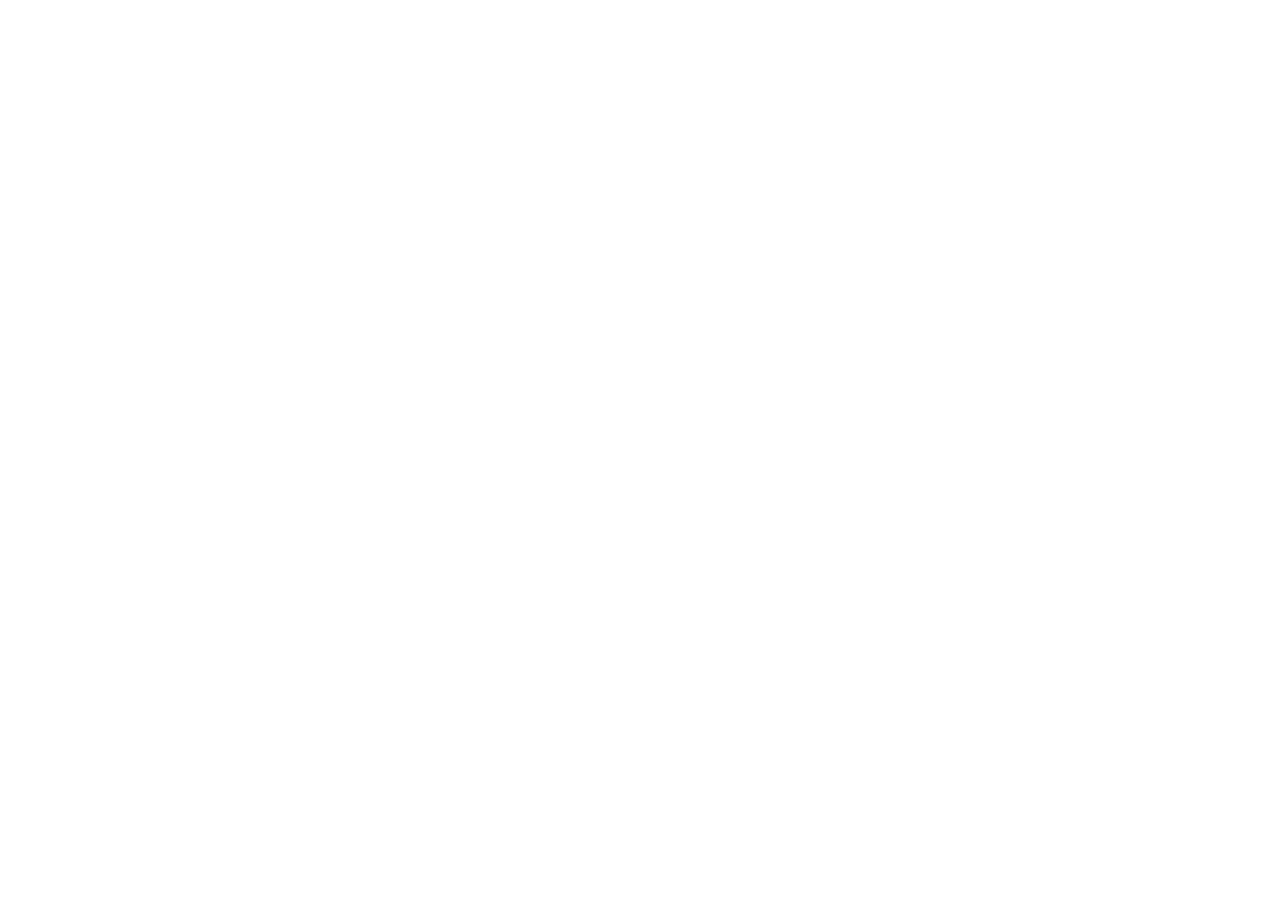
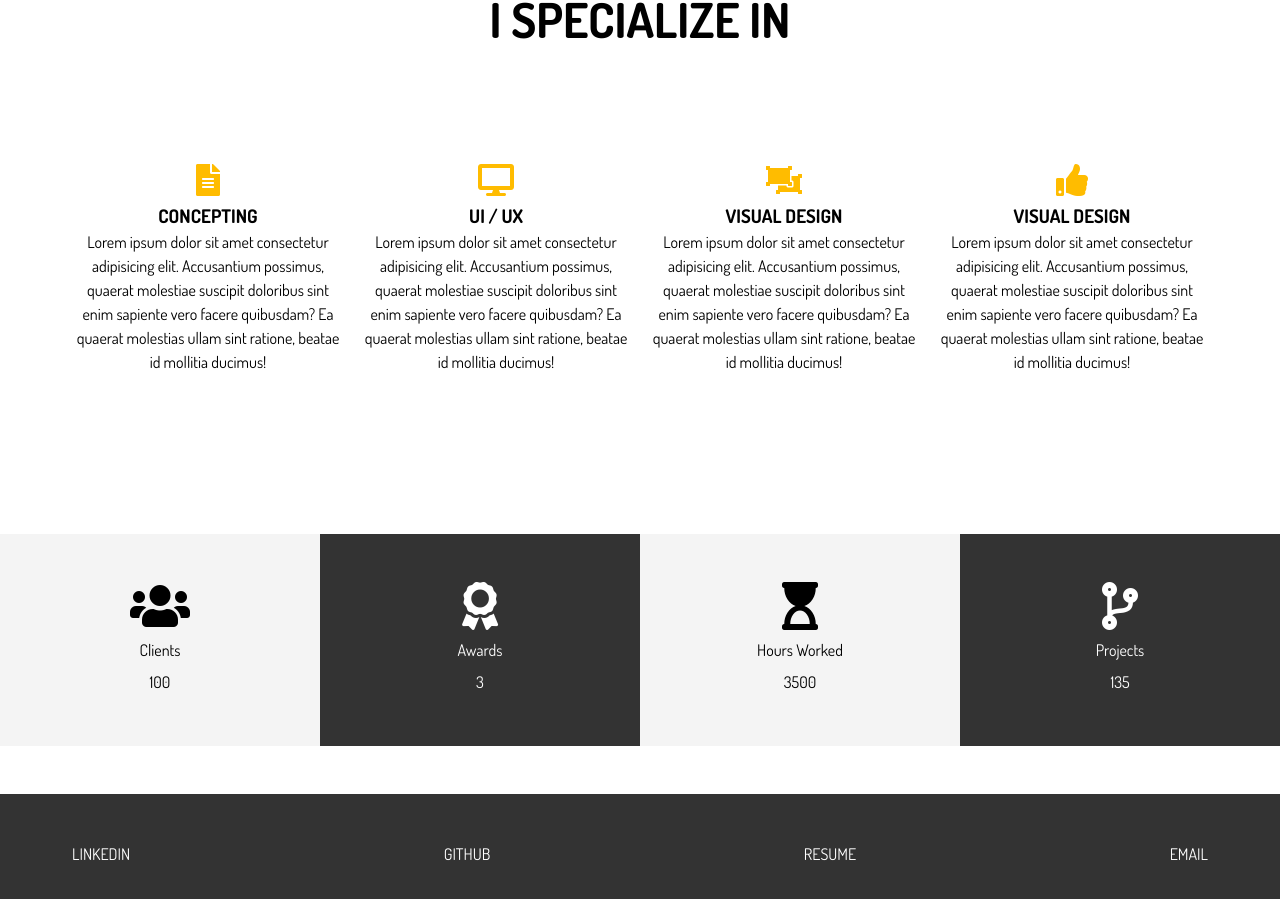
Before and after one commit to NolanBeyer/Portfolio, a React (Create React App) app: page / in a window 1280 px wide. Shown: the part 937-1836 px from the top of the page. Before the commit the page ends 800 px from the top, so only its background shows below. Built offline with nearby package versions, Linux system fonts and the light colour scheme.

Commit message:
Finished specailze & stats section styling/markup

```diff
--- a/src/components/Home.js
+++ b/src/components/Home.js
@@ -3,8 +3,8 @@
 const Home = () => {
   return (
     <div>
-      <div className='container'>
-        <div className='header-content'>
+      <div className='home-content'>
+        <div className='container'>
           <h1>
             I am Nolan The{' '}
             <span
@@ -18,6 +18,103 @@
           </a>
         </div>
       </div>
+
+      {/* Section-A Specialize */}
+      <section id='home-a' className='text-center py-2'>
+        <div className='container'>
+          <h2 className='section-title'>I Specialize In</h2>
+          <div className='bottom-line'></div>
+          <p className='lead'>
+            Lorem ipsum dolor sit amet consectetur adipisicing elit. Ab magnam,
+            amet eius recusandae cum ducimus accusantium a neque similique
+            temporibus?
+          </p>
+          <div className='specials'>
+            <div className='py-2'>
+              <i className='fas fa-file-alt fa-2x'></i>
+              <h3>Concepting</h3>
+              <p>
+                Lorem ipsum dolor sit amet consectetur adipisicing elit.
+                Accusantium possimus, quaerat molestiae suscipit doloribus sint
+                enim sapiente vero facere quibusdam? Ea quaerat molestias ullam
+                sint ratione, beatae id mollitia ducimus!
+              </p>
+            </div>
+            <div className='py-2'>
+              <i className='fas fa-desktop fa-2x'></i>
+              <h3>UI / UX</h3>
+              <p>
+                Lorem ipsum dolor sit amet consectetur adipisicing elit.
+                Accusantium possimus, quaerat molestiae suscipit doloribus sint
+                enim sapiente vero facere quibusdam? Ea quaerat molestias ullam
+                sint ratione, beatae id mollitia ducimus!
+              </p>
+            </div>
+            <div className='py-2'>
+              <i className='fas fa-object-ungroup fa-2x'></i>
+              <h3>Visual Design</h3>
+              <p>
+                Lorem ipsum dolor sit amet consectetur adipisicing elit.
+                Accusantium possimus, quaerat molestiae suscipit doloribus sint
+                enim sapiente vero facere quibusdam? Ea quaerat molestias ullam
+                sint ratione, beatae id mollitia ducimus!
+              </p>
+            </div>
+            <div className='py-2'>
+              <i className='fas fa-thumbs-up fa-2x'></i>
+              <h3>Visual Design</h3>
+              <p>
+                Lorem ipsum dolor sit amet consectetur adipisicing elit.
+                Accusantium possimus, quaerat molestiae suscipit doloribus sint
+                enim sapiente vero facere quibusdam? Ea quaerat molestias ullam
+                sint ratione, beatae id mollitia ducimus!
+              </p>
+            </div>
+          </div>
+        </div>
+      </section>
+
+      {/* Section B: Stats */}
+      <section id='home-b' className='text-center'>
+        <div className='stats'>
+          <div className='odds'>
+            <ul>
+              <li>
+                <i className='fas fa-users fa-3x'></i>
+              </li>
+              <li className='stats-title'>Clients</li>
+              <li className='stats-number'>100</li>
+            </ul>
+          </div>
+          <div>
+            <ul>
+              <li>
+                <i className='fas fa-award fa-3x'></i>
+              </li>
+              <li className='stats-title'>Awards</li>
+              <li className='stats-number'>3</li>
+            </ul>
+          </div>
+          <div className='odds'>
+            <ul>
+              <li>
+                <i className='fas fa-hourglass-start fa-3x'></i>
+              </li>
+              <li className='stats-title'>Hours Worked</li>
+              <li className='stats-number'>3500</li>
+            </ul>
+          </div>
+          <div>
+            <ul>
+              <li>
+                <i className='fas fa-code-branch fa-3x'></i>
+              </li>
+              <li className='stats-title'>Projects</li>
+              <li className='stats-number'>135</li>
+            </ul>
+          </div>
+        </div>
+      </section>
     </div>
   )
 }
--- a/src/scss/_home.scss
+++ b/src/scss/_home.scss
@@ -1,8 +1,9 @@
-.header {
+.home {
   &-content {
     height: 100vh;
     text-align: center;
     padding-top: 20%;
+    background: url('https://images.unsplash.com/photo-1519389950473-47ba0277781c?ixlib=rb-1.2.1&ixid=MnwxMjA3fDB8MHxwaG90by1wYWdlfHx8fGVufDB8fHx8&auto=format&fit=crop&w=1770&q=80');
 
     h1 {
       font-size: 4rem;
@@ -11,3 +12,55 @@
     }
   }
 }
+
+#home {
+  &-a {
+    .section-title {
+      font-size: 3rem;
+    }
+
+    .specials {
+      margin: 3rem;
+      display: grid;
+      grid-gap: 1rem;
+      grid-template-columns: repeat(4, 1fr);
+    }
+
+    .fas {
+      color: #ffbc00;
+      padding-bottom: 0.4rem;
+    }
+  }
+
+  &-b {
+    .stats {
+      display: grid;
+      grid-template-columns: repeat(4, 1fr);
+
+      li {
+        line-height: 2;
+      }
+      &.stats-title {
+        font-size: 1.5rem;
+      }
+
+      &.stats-number {
+        font-size: 2rem;
+        font-weight: bold;
+      }
+    }
+
+    div {
+      padding: 3rem 0;
+
+      &:nth-child(even) {
+        background: #333;
+        color: white;
+      }
+    }
+
+    .odds {
+      background: #f4f4f4;
+    }
+  }
+}
--- a/src/scss/styles.css
+++ b/src/scss/styles.css
@@ -37,14 +37,14 @@
   font-size: 2rem;
   font-weight: bold;
 }
-#home-b .stat-grid {
+#home-b div {
   padding: 3rem 0;
 }
-#home-b .stat-grid:nth-child(even) {
+#home-b div:nth-child(even) {
   background: #333;
   color: white;
 }
-#home-b .stat-grid:nth-child(even) {
+#home-b .odds {
   background: #f4f4f4;
 }
 
```
